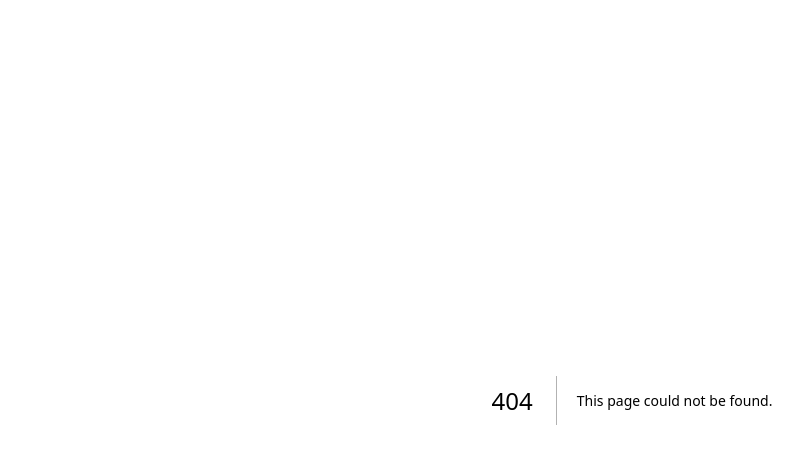
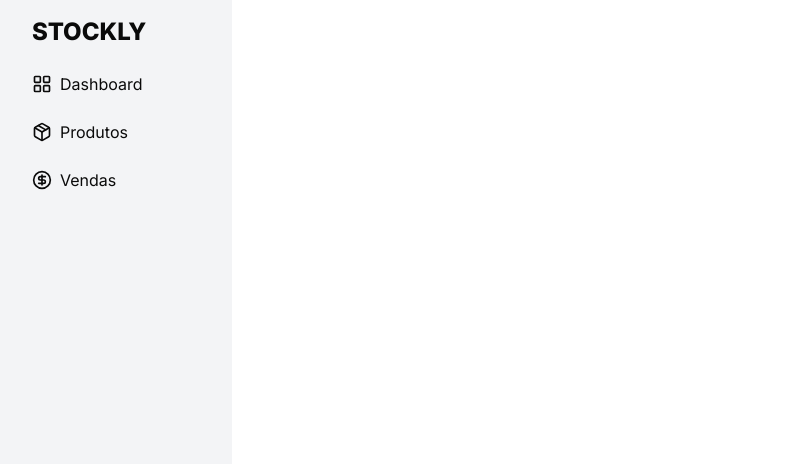
Before and after one commit to joaoviitordev/stockly, a Next.js app: page /dashboard in a window 1280 px wide. Before the commit this address had no page. Shown: the top 464 px of the page, without its empty margins (8-811 px from the left). Built offline with nearby package versions, Linux system fonts and the light colour scheme.

Commit message:
feat: implement initial project structure with root layout, home page, and dashboard sidebar navigation

```diff
--- /dev/null
+++ b/app/(components)/dashboard/page.tsx
@@ -0,0 +1,7 @@
+export default function Dashboard() {
+  return (
+    <div className="flex flex-col gap-4 items-center justify-center w-full h-screen">
+      <h1>Dashboard</h1>
+    </div>
+  );
+}
--- /dev/null
+++ b/app/(components)/layout.tsx
@@ -0,0 +1,23 @@
+import { CircleDollarSignIcon, LayoutGridIcon, LucidePackage } from "lucide-react";
+
+export default function SidebarLayout() {
+    return (
+        <div className="h-screen w-60 px-6 py-4 flex flex-col gap-4 bg-gray-100">
+            <h1 className="font-extrabold text-2xl px-4">STOCKLY</h1>
+            <div className="flex flex-col gap-2">
+                <button className="cursor-pointer flex items-center gap-2 px-4 py-2">
+                    <LayoutGridIcon size={20} />
+                    Dashboard
+                </button>
+                <button className="cursor-pointer flex items-center gap-2 px-4 py-2">
+                    <LucidePackage size={20} />
+                    Produtos
+                </button>
+                <button className="cursor-pointer flex items-center gap-2 px-4 py-2">
+                    <CircleDollarSignIcon size={20} />
+                    Vendas
+                </button>
+            </div>
+        </div>
+    )
+}
--- /dev/null
+++ b/app/(components)/products/page.tsx
@@ -0,0 +1,7 @@
+export default function ProductsPage() {
+    return (
+        <div>
+            <h1>Produtos</h1>
+        </div>
+    );
+}
--- /dev/null
+++ b/app/(components)/sales/page.tsx
@@ -0,0 +1,7 @@
+export default function SalesPage() {
+    return (
+        <div>
+            <h1>Vendas</h1>
+        </div>
+    );
+}
--- a/app/page.tsx
+++ b/app/page.tsx
@@ -8,7 +8,7 @@ export default function Home() {
       <p className="text-muted-foreground mt-2 w-90 text-center">
         Gerencie suas vendas, produtos e estoques de forma simples e eficiente.
       </p>
-      <Button className="w-40 h-10 rounded-2xl mt-2">
+      <Button className="w-30 h-10 rounded-2xl hover:bg-gray-100 hover:text-black transition-all">
         <Link href="/dashboard">Entrar</Link>
       </Button>
     </div>
```
Also changed, not shown: app/layout.tsx (+2 -5 lines).
